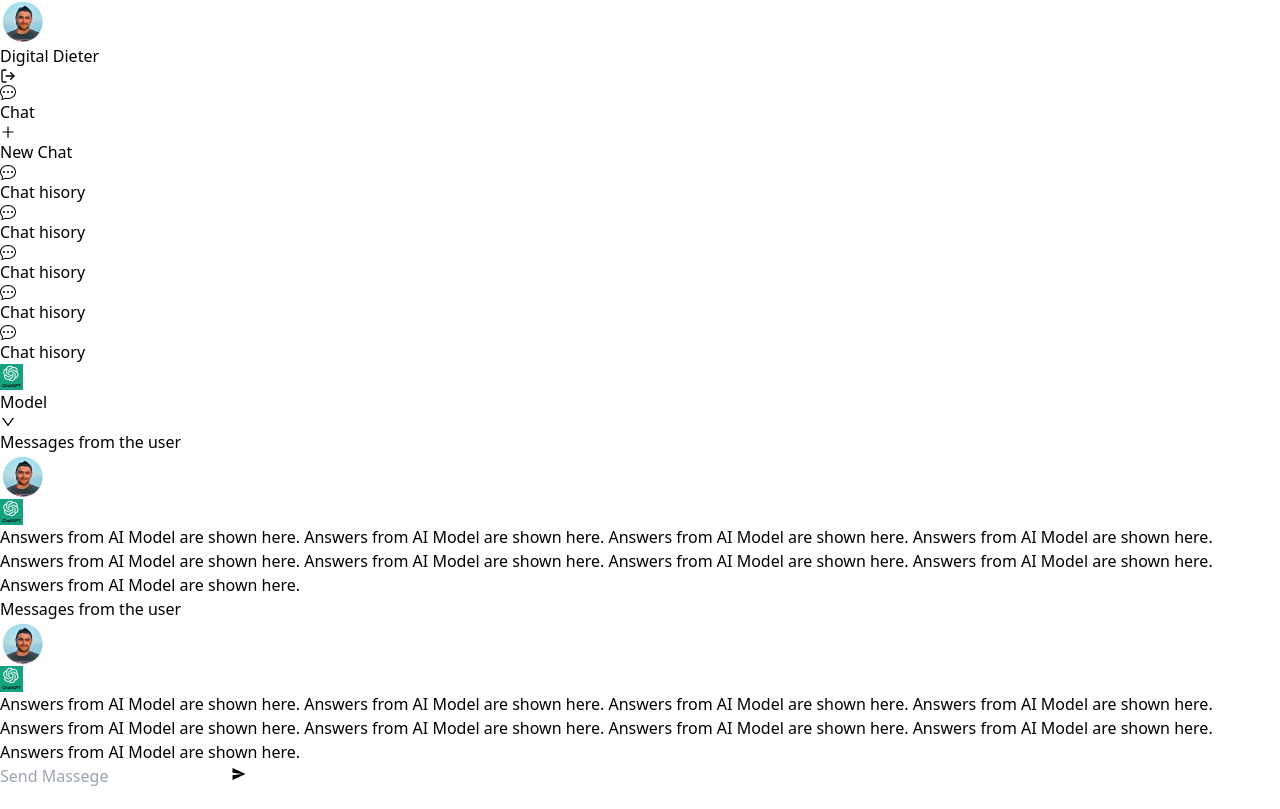
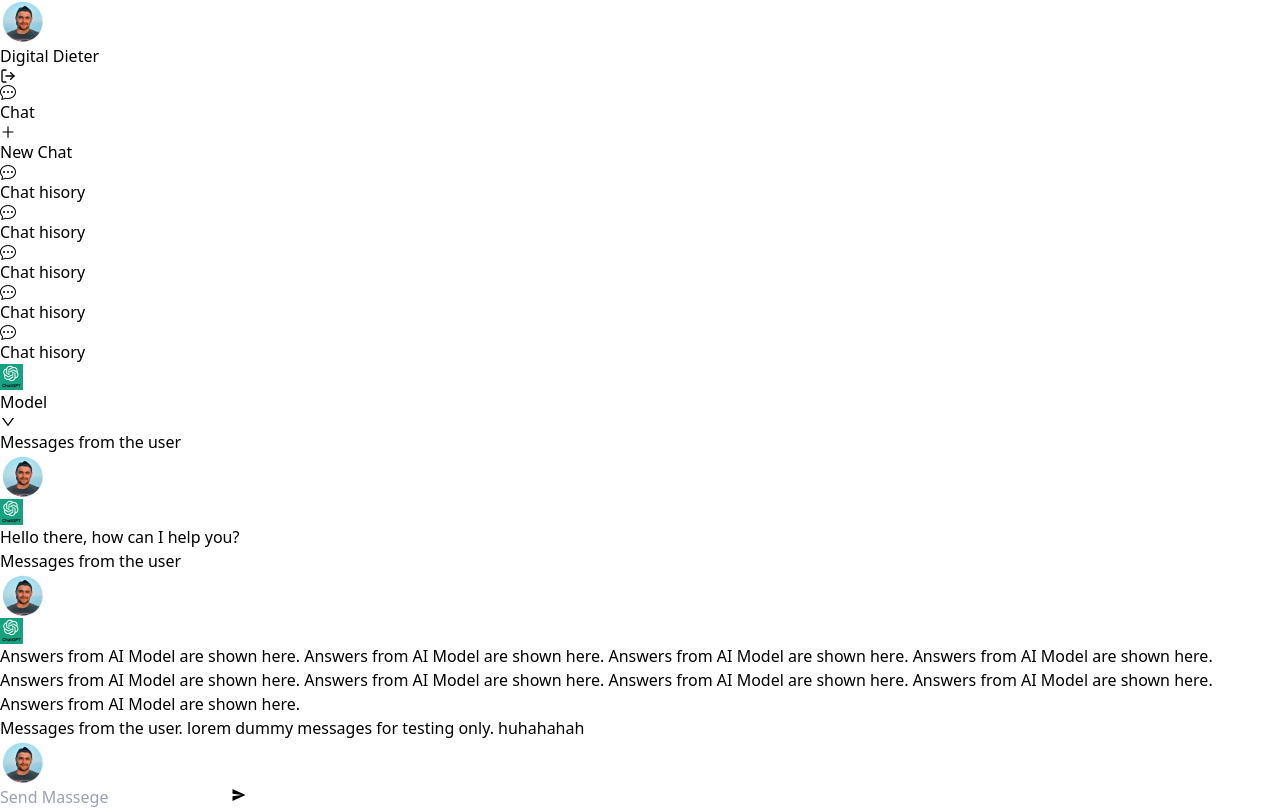
Before and after one commit to parthasarker69/project-didi, a React (Vite) app: page /chat in a window 1280 px wide. Shown: the part 274-1083 px from the top of the page. Built offline with nearby package versions, Linux system fonts and the light colour scheme.

Commit message:
sone fixes are done by razu

```diff
--- a/src/App.css
+++ b/src/App.css
@@ -21,5 +21,5 @@
     flex-grow: 2;
 }
 .rest-screen{
-    height: calc(100vh - 130px) !important;
+    height: calc(100vh - 160px) !important;
 }
--- a/src/Components/Chat/ChatHistory/ChatHistory.jsx
+++ b/src/Components/Chat/ChatHistory/ChatHistory.jsx
@@ -7,15 +7,15 @@ const ChatHistory = () => {
         <div className="bg-[#424242] w-1/4 mb-3 items-center pt-5 rounded-md">
             <Button className="text-black bg-[#E6E6E6] hover:bg-white  flex items-center gap-3 ps-12 w-4/5 mx-auto my-0"><AiOutlinePlus></AiOutlinePlus>New Chat</Button>
             <div className="text-white p-5">
-                <p className="flex items-center gap-3 mb-3 hover:bg-[#929090]
+                <p className="cursor-pointer flex items-center gap-3 mb-3 hover:bg-[#929090]
                 p-2 rounded-md"><BsChatDots></BsChatDots> Chat hisory</p>
-                <p className="flex items-center gap-3 mb-3 hover:bg-[#929090]
+                <p className="cursor-pointer flex items-center gap-3 mb-3 hover:bg-[#929090]
                 p-2 rounded-md"><BsChatDots></BsChatDots> Chat hisory</p>
-                <p className="flex items-center gap-3 mb-3 hover:bg-[#929090]
+                <p className="cursor-pointer flex items-center gap-3 mb-3 hover:bg-[#929090]
                 p-2 rounded-md"><BsChatDots></BsChatDots> Chat hisory</p>
-                <p className="flex items-center gap-3 mb-3 hover:bg-[#929090]
+                <p className="cursor-pointer flex items-center gap-3 mb-3 hover:bg-[#929090]
                 p-2 rounded-md"><BsChatDots></BsChatDots> Chat hisory</p>
-                <p className="flex items-center gap-3 mb-3 hover:bg-[#929090]
+                <p className="cursor-pointer flex items-center gap-3 mb-3 hover:bg-[#929090]
                 p-2 rounded-md"><BsChatDots></BsChatDots> Chat hisory</p>
             </div>
         </div>
--- a/src/Components/Chat/Messages/Messages.jsx
+++ b/src/Components/Chat/Messages/Messages.jsx
@@ -15,6 +15,33 @@ import img5 from '../../../assets/massege characters/image5.png'
 import { AiOutlineDown } from "@react-icons/all-files/ai/AiOutlineDown";
 import { IoMdSend } from "@react-icons/all-files/io/IoMdSend";
 
+const messages = [
+    {
+        id: 1,
+        role: 'user',
+        message: 'Messages from the user',
+    },
+    {
+        id: 2,
+        role: 'ai',
+        message: 'Hello there, how can I help you?',
+    },
+    {
+        id: 3,
+        role: 'user',
+        message: 'Messages from the user',
+
+    }, {
+        id: 4,
+        role: 'ai',
+        message: 'Answers from AI Model are shown here. Answers from AI Model are shown here. Answers from AI Model are shown here. Answers from AI Model are shown here. Answers from AI Model are shown here. Answers from AI Model are shown here. Answers from AI Model are shown here. Answers from AI Model are shown here. Answers from AI Model are shown here.'
+    },
+    {
+        id: 5,
+        role: 'user',
+        message: 'Messages from the user. lorem dummy messages for testing only. huhahahah',
+    }
+]
 
 export default function MenuDefault() {
     return (
@@ -30,33 +57,28 @@ export default function MenuDefault() {
                     <MenuItem className="text-black bg-[#E6E6E6] p-3 flex items-center gap-3 text-[15px] rounded-none hover:bg-[#64748B]"> <img className="w-[23px] h-[23px]" src={img4} alt="" /> DALL-e 2</MenuItem>
                 </MenuList>
             </Menu>
-            <div className="h-[450px] overflow-y-scroll messages">
+            <div className="h-[465px] overflow-y-scroll messages pb-8">
 
-                <div className="w-1/2 flex items-start ms-auto right-0 my-5">
-                    <p className="text-[11px] bg-[#424242] text-white min-h-[80px] flex items-center px-3 rounded-md min-w-[400px] max-w-[800px]">Messages from the user</p>
-                    <img className="w-[60px] h-[60px]" src={img5} alt="" />
-                </div>
+                {
+                    messages.map((message) =>
+                        message.role === 'user' ? (
+                            <div className="w-1/2 flex items-center ms-auto right-0 my-5">
+                                <p className="text-[11px] bg-[#424242] text-white p-3 flex items-center px-3 rounded-t-xl rounded-bl-xl min-w-[400px] max-w-[800px]">{message.message}</p>
+                                <img className="w-[60px] h-[60px]" src={img5} alt="" />
+                            </div>)
+                            : (
+                                <div className="flex items-center  gap-2 w-2/3">
+                                    <img className="w-[40px] h-[40px]" src={img1} alt="" />
+                                    <p className="text-[11px] bg-[#424242] text-white p-3 flex items-center px-3 rounded-t-xl rounded-br-xl min-w-[400px] max-w-[800px]">{message.message}</p>
+                                </div>
+                            )
+                    )
+                }
 
-                <div className="flex items-start  gap-2 w-2/3">
-                    <img className="w-[40px] h-[40px]" src={img1} alt="" />
-                    <p className="text-[11px] bg-[#424242] text-white min-h-[80px] flex items-center px-3 rounded-md min-w-[400px] max-w-[800px]">Answers from AI Model are shown here. Answers from AI Model are shown here. Answers from AI Model are shown here.
-                        Answers from AI Model are shown here. Answers from AI Model are shown here. Answers from AI Model are shown here.
-                        Answers from AI Model are shown here. Answers from AI Model are shown here. Answers from AI Model are shown here.</p>
-                </div>
-                <div className="flex items-start w-1/2 ms-auto my-5 ">
-                    <p className="text-[11px] bg-[#424242] text-white min-h-[80px] flex items-center px-3 rounded-md min-w-[400px] ">Messages from the user</p>
-                    <img className="w-[60px] h-[60px]" src={img5} alt="" />
-                </div>
-                <div className="flex items-start gap- w-2/3">
-                    <img className="w-[40px] h-[40px]" src={img1} alt="" />
-                    <p className="text-[11px] bg-[#424242] text-white min-h-[80px] flex items-center px-3 rounded-md min-w-[400px] max-w-[800px]">Answers from AI Model are shown here. Answers from AI Model are shown here. Answers from AI Model are shown here.
-                        Answers from AI Model are shown here. Answers from AI Model are shown here. Answers from AI Model are shown here.
-                        Answers from AI Model are shown here. Answers from AI Model are shown here. Answers from AI Model are shown here.</p>
-                </div>
 
             </div>
-            <div className="w-full p-5 absolute bottom-0 bg-white left-0">
-                <div className=" w-3/5 mx-auto flex justify-between border border-black rounded-md px-5 py-1 sticky bottom-0">
+            <div className="w-full p-2 absolute bottom-5 bg-white left-0">
+                <div className="w-3/5 mx-auto flex justify-between border border-black rounded-md px-5 py-1 sticky bottom-0">
                     <input type="search" name="Send Massege" id="" placeholder="Send Massege" className="p-3 w-full active:outline-none focus:outline-none"></input>
                     <button><IoMdSend className="text-2xl"></IoMdSend></button>
                 </div>
--- a/src/Components/Library/Components/Prompt/Prompt.jsx
+++ b/src/Components/Library/Components/Prompt/Prompt.jsx
@@ -36,7 +36,7 @@ export function Prompt({ prompt }) {
 
     return (
         <>
-            <Card className="max-w-[24rem] overflow-hidden my-[5px] rounded-sm relative" onClick={() => handleOpen("xl")}>
+            <Card className=" cursor-pointer max-w-[24rem] overflow-hidden my-[5px] rounded-sm relative" onClick={() => handleOpen("xl")}>
                 <CardHeader
                     floated={false}
                     shadow={false}
--- a/src/Components/Library/Components/UseCase/UseCase.jsx
+++ b/src/Components/Library/Components/UseCase/UseCase.jsx
@@ -52,7 +52,7 @@ export function UseCase() {
                         </Tab>
                     ))}
                 </TabsHeader>
-                <TabsBody
+                {/* <TabsBody
                     animate={{
                         initial: { y: 250 },
                         mount: { y: 0 },
@@ -64,7 +64,7 @@ export function UseCase() {
                             {desc}
                         </TabPanel>
                     ))}
-                </TabsBody>
+                </TabsBody> */}
             </Tabs>
         </div>
     );
--- a/src/Components/Shared/LeftNavbar/LeftNavbar.jsx
+++ b/src/Components/Shared/LeftNavbar/LeftNavbar.jsx
@@ -9,7 +9,7 @@ const LeftNavbar = () => {
 
 
     return (
-        <div className='pt-5 ps-3 w-1/5 bg-[#d7d7d7] bg-[#7e7e7e] h-auto'>
+        <div className='pt-5 ps-3 w-1/5 bg-[#FAFAFA] h-auto'>
             <div>
                 <div className='flex items-center text-base	font-bold'>
                     <img src={logo} alt="" />
--- a/src/Layout/Login.jsx
+++ b/src/Layout/Login.jsx
@@ -18,14 +18,38 @@ export default function Login() {
             <Card className="w-1/3 mx-auto">
                 <h1 className="p-10 text-[18px] font-semibold text-black">Login</h1>
                 <CardBody className="flex flex-col gap-4 w-5/6 ms-auto pt-0">
-                    <div className="flex items-center gap-2 font-medium text-[14px] text-black">
-                        <p>Email</p>
-                        <Input label="Email" size="md" className="" />
-                    </div>
-                    <div className="flex items-center gap-2 font-medium text-[14px] text-black">
-                        <p>Password</p>
-                        <Input label="Password" size="lg" />
-                    </div>
+
+                    <table>
+                        <tr>
+                            <td>
+                                <p>Email</p>
+                            </td>
+                            <td>
+                                <Input
+                                    type="email"
+                                    color="lightBlue"
+                                    size="regular"
+                                    outline={false}
+                                    label="Email"
+                                />
+                            </td>
+                        </tr>
+                        <br />
+                        <tr>
+                            <td>
+                                <p>Password</p>
+                            </td>
+                            <td>
+                                <Input
+                                    type="password"
+                                    color="lightBlue"
+                                    size="regular"
+                                    outline={false}
+                                    label="Password"
+                                />
+                            </td>
+                        </tr>
+                    </table>
 
                 </CardBody>
                 <CardFooter className="pt-0 ms-auto">
```
